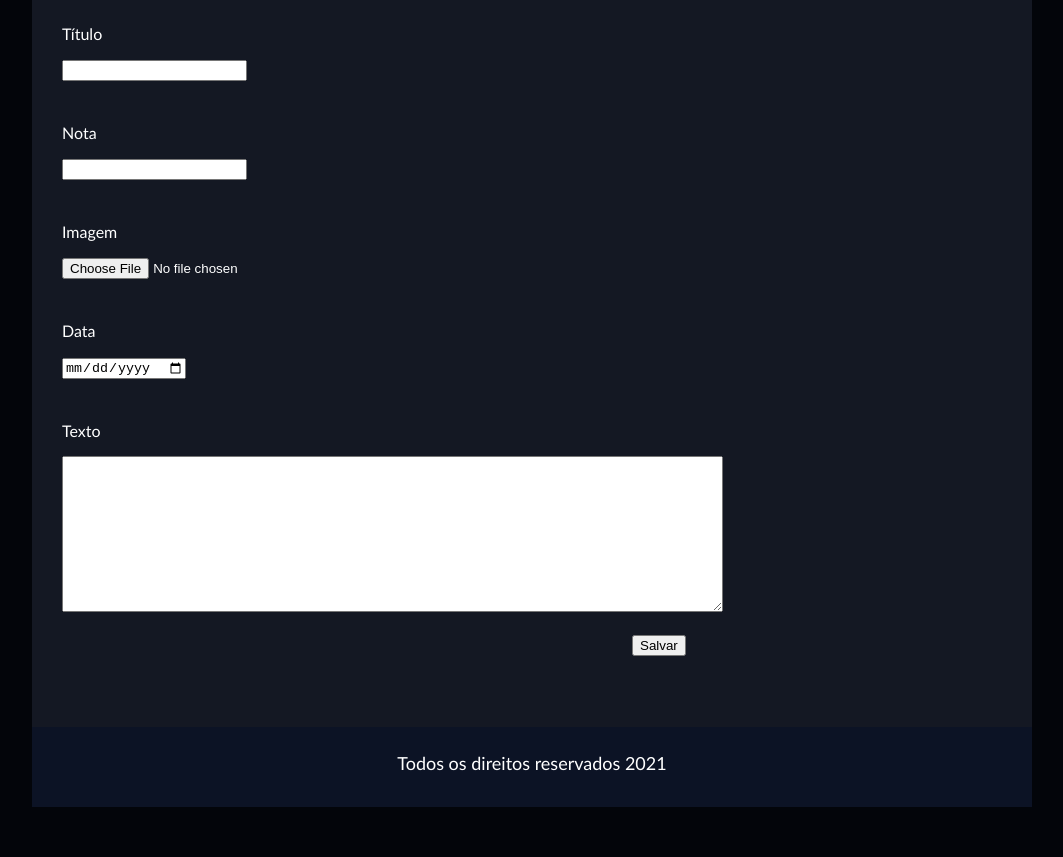
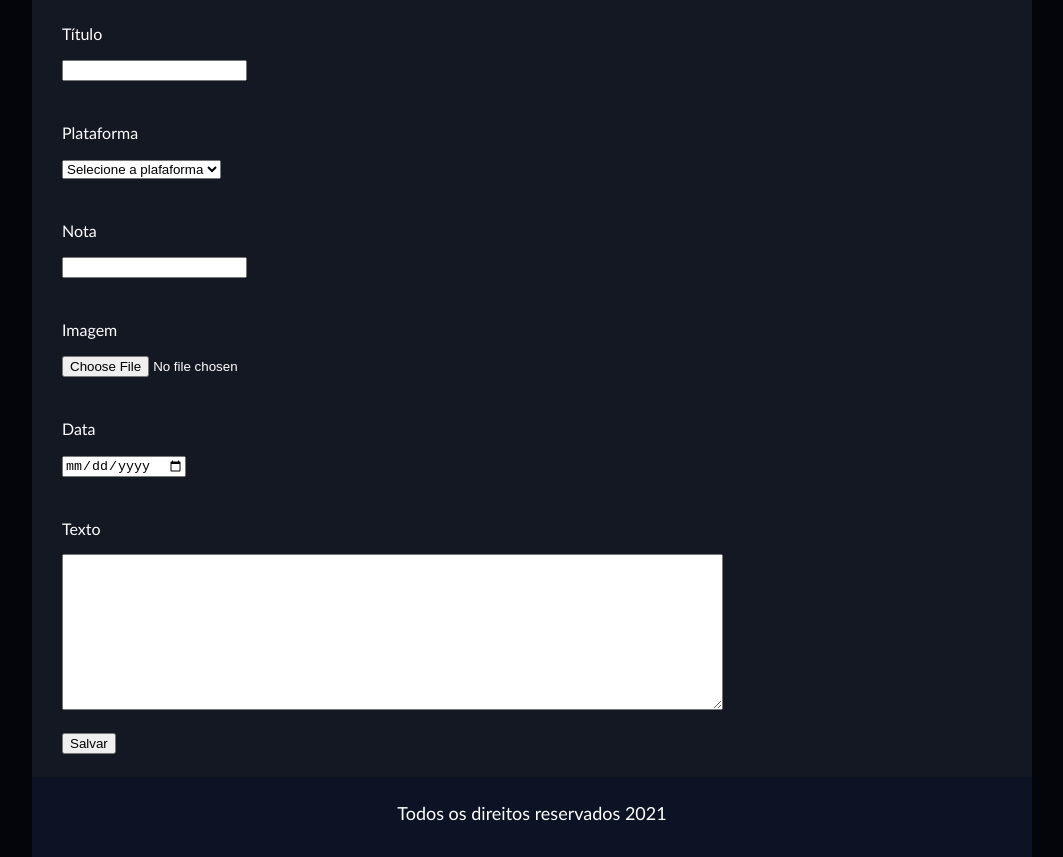
Before and after one commit to edsonscholze/up-desweb-jogosup, a plain HTML site: page admin.html in a window 1280 px wide. Shown: the part 483-1340 px from the top of the page, without its empty margins (108-1171 px from the left). Before the commit the page ends 1290 px from the top, so only its background shows below. Drawn offline with nearby package versions, Linux system fonts and the light colour scheme; a web font is replaced by a local one.

Commit message:
Ajustes finais
Ajustes finais

```diff
--- a/admin.html
+++ b/admin.html
@@ -34,7 +34,7 @@
   </nav>
 
 
-  <div id="telaprincipal" style="margin-top: 0px; margin-bottom: -20px; height:830px; ">
+  <div id="telaprincipal" style="margin-top: 0px; margin-bottom: -20px; height:880px; ">
 
    <div class="noticia">
    <form method="post" action="/" name="salvar">
@@ -44,6 +44,15 @@
    <label>Título <pre></pre></label>
 	<input type="text" name="titulo">
   </p>
+  <p>
+    <label>Plataforma <pre></pre></label>
+    <select name="Plataforma" >
+      <option selected value=""> Selecione a plafaforma </option>
+      <option value="1">Microsoft </option>
+      <option value="2">Nintendo </option>
+      <option value="3">Sony</option>
+    </select>
+    </p>
   <p>
     <label>Nota <pre></pre></label>
     <input type="number" name="nota">
@@ -60,7 +69,7 @@
 	<label>Texto <pre></pre></label>
 	<textarea name="texto" cols="80" rows="10"></textarea>
   <br><br>
-  <input style="margin-left:570px;" type="button" name="enviar" value="Salvar" />
+  <input type="button" name="enviar" value="Salvar" />
 </p>
 <p >
 
--- a/js/scripts.js
+++ b/js/scripts.js
@@ -1,6 +1,6 @@
 $(document).ready(function() {
   $('.plataformas').click(function(){
-    $(this).fadeOut();
-    $(this).fadeIn();
+   // $(this).fadeOut();
+   // $(this).fadeIn();
   });
 });
```
